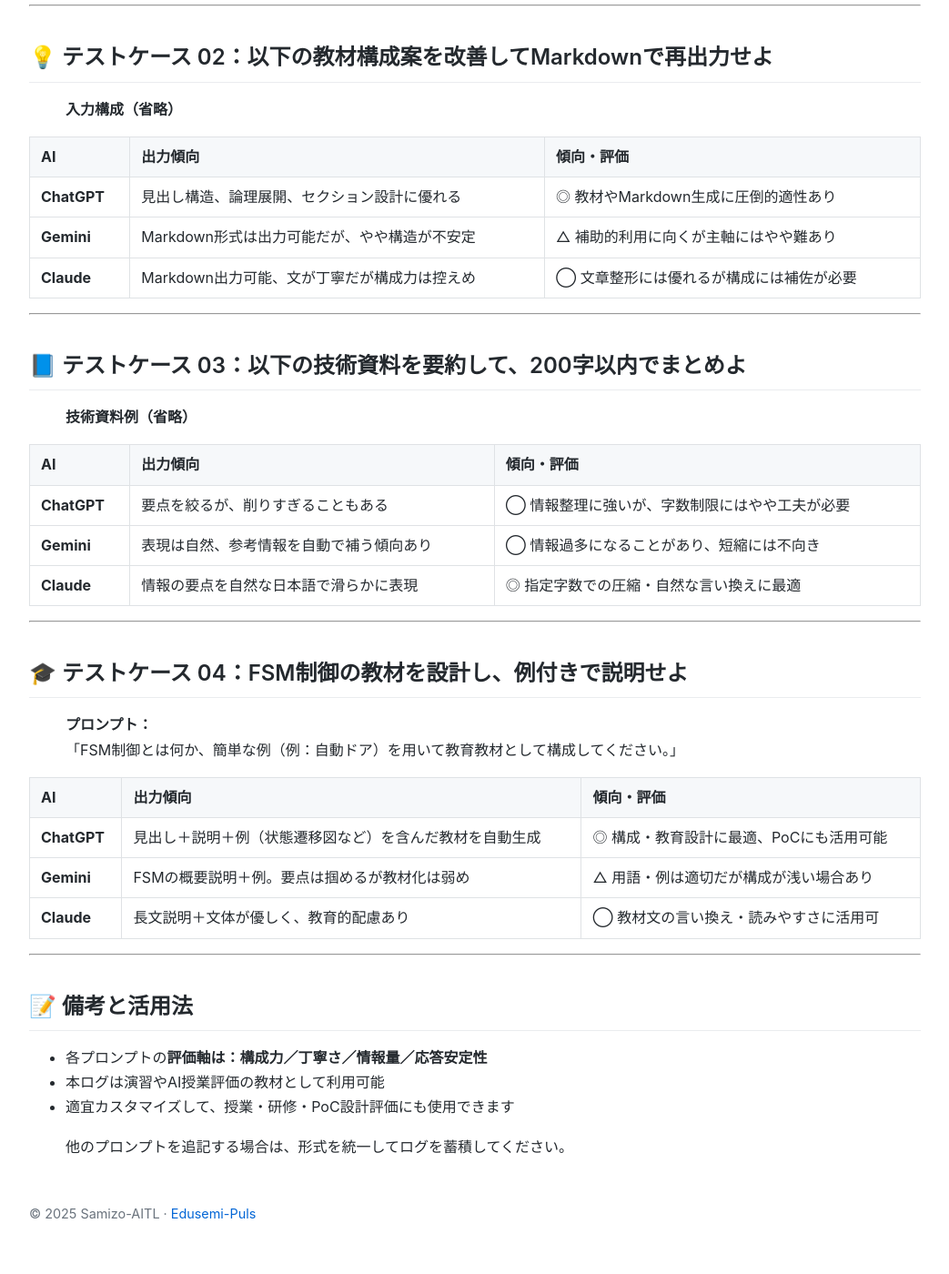
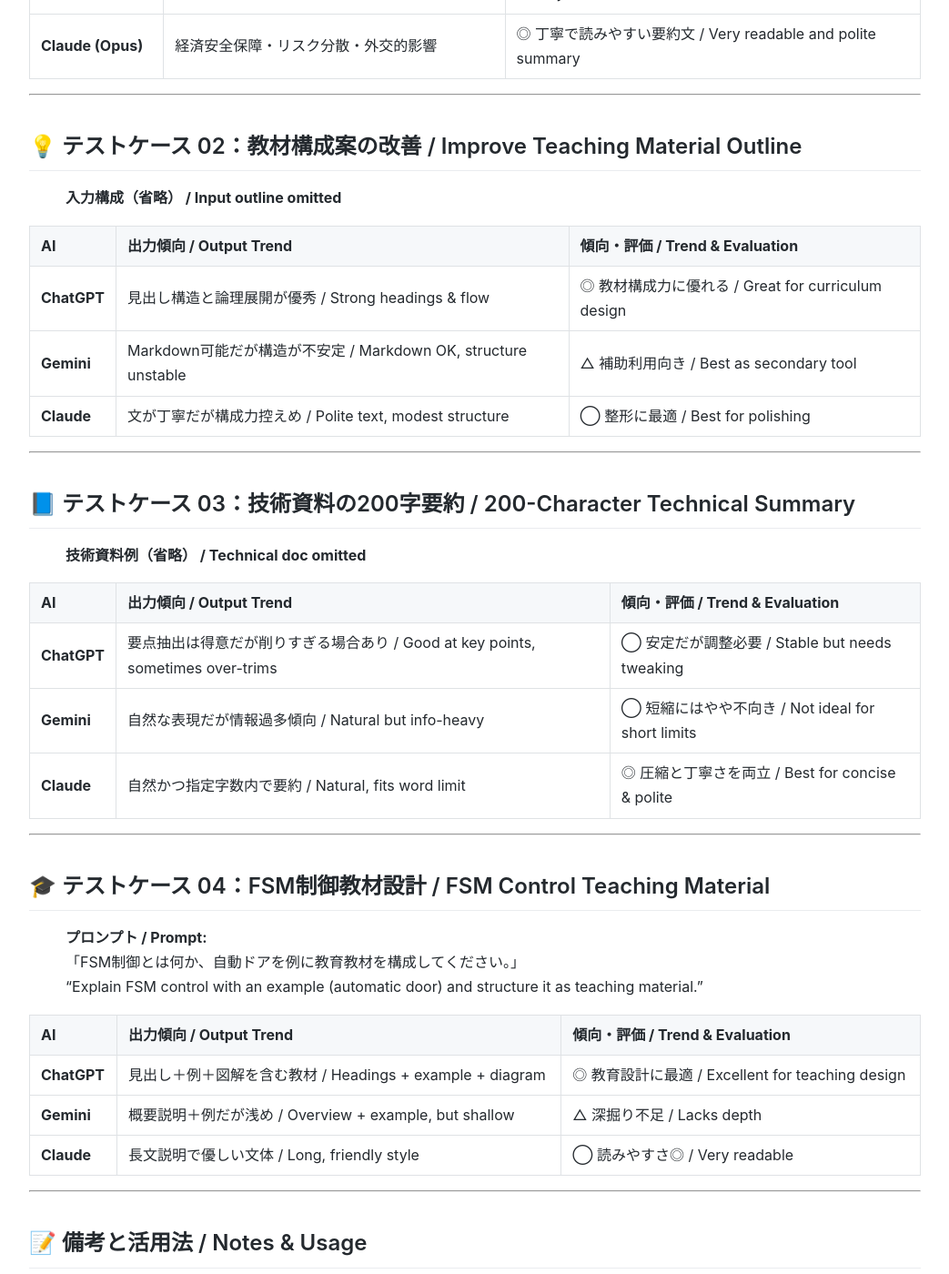
Before and after one commit to Samizo-AITL/Edusemi-Plus, a Jekyll site: the page built from ai-tools-comparison/prompt_test_cases.md, in a window 1280 px wide and 1400 px high, scrolled down 667 px. Shown: the whole window at 91% size, without its empty margins (118-1161 px from the left). Built offline with Jekyll 4.4.1, drawn with Linux system fonts in a browser that asks for light colours; some of the changed text lies outside the part shown.

Commit message:
Update prompt_test_cases.md

```diff
--- a/ai-tools-comparison/prompt_test_cases.md
+++ b/ai-tools-comparison/prompt_test_cases.md
@@ -1,71 +1,82 @@
 ---
 layout: default
-title: AI別プロンプト比較演習ログ（ChatGPT / Gemini / Claude）
+title: 🧪 AI別プロンプト比較演習ログ（ChatGPT / Gemini / Claude）
 ---
 
 ---
 
 # 🧪 AI別プロンプト比較演習ログ（ChatGPT / Gemini / Claude）
+**Prompt Comparison Exercises by AI (ChatGPT / Gemini / Claude)**
 
-本資料では、同じプロンプトを複数の生成AIに投げて得られた回答を比較し、それぞれの得意分野・傾向・弱点を可視化しています。
-Edusemi-Plusにおける教材作成・PoC設計・調査用途において、最適なAIを選定する参考になります。
+本資料は、同一プロンプトを複数の生成AIに入力し、**出力内容・傾向・強み／弱み** を比較した記録です。
+Edusemi-Plus における **教材作成・PoC設計・情報調査** において、最適なAI選定の参考となります。
+This document compares **responses, tendencies, strengths, and weaknesses** of multiple AI models for the same prompts.
 
 ---
 
-## 🧠 テストケース 01：TSMCの地政学的位置づけを説明せよ
+## 🧠 テストケース 01：TSMCの地政学的位置づけ / Geopolitical Importance of TSMC
 
-> **プロンプト：**
+> **プロンプト / Prompt:**
 > 「TSMCがなぜ地政学的に重要な企業とされているのか、半導体供給網との関連で説明してください。」
+> "Explain why TSMC is considered geopolitically important, in relation to the semiconductor supply chain."
 
-| AI | 回答要点 | 傾向・評価 |
-|----|----------|------------|
-| **ChatGPT (GPT-4o)** | 台湾・米中対立・先端ノード供給拠点・米国・日本への拠点展開・地政学リスクの集中 | ◎ 論理構成と説明力が高く、教材化しやすい |
-| **Gemini (1.5 Pro)** | 米中関係・CHIPS法の概要・TSMCの各国進出・NVIDIAとの関連 | ◯ 情報量は多いがやや箇条書き的。最新動向に強い |
-| **Claude (Opus)** | 半導体依存と経済安全保障・リスク分散・外交的影響 | ◎ 表現が丁寧で分かりやすく、要約文に適している |
+| AI | 回答要点 / Key Points | 傾向・評価 / Trend & Evaluation |
+|----|----------------------|----------------------------------|
+| **ChatGPT (GPT-4o)** | 台湾・米中対立・先端ノード供給拠点・米国/日本進出・リスク集中 | ◎ 論理構成と説明力が高く教材化に最適 / Excellent structure, good for teaching |
+| **Gemini (1.5 Pro)** | 米中関係・CHIPS法・海外拠点・NVIDIA関連 | ◯ 最新動向に強いが箇条書き傾向 / Good latest info, list-like style |
+| **Claude (Opus)** | 経済安全保障・リスク分散・外交的影響 | ◎ 丁寧で読みやすい要約文 / Very readable and polite summary |
 
 ---
 
-## 💡 テストケース 02：以下の教材構成案を改善してMarkdownで再出力せよ
+## 💡 テストケース 02：教材構成案の改善 / Improve Teaching Material Outline
 
-> **入力構成（省略）**
+> **入力構成（省略） / Input outline omitted**
 
-| AI | 出力傾向 | 傾向・評価 |
-|----|-----------|------------|
-| **ChatGPT** | 見出し構造、論理展開、セクション設計に優れる | ◎ 教材やMarkdown生成に圧倒的適性あり |
-| **Gemini** | Markdown形式は出力可能だが、やや構造が不安定 | △ 補助的利用に向くが主軸にはやや難あり |
-| **Claude** | Markdown出力可能、文が丁寧だが構成力は控えめ | ◯ 文章整形には優れるが構成には補佐が必要 |
+| AI | 出力傾向 / Output Trend | 傾向・評価 / Trend & Evaluation |
+|----|------------------------|----------------------------------|
+| **ChatGPT** | 見出し構造と論理展開が優秀 / Strong headings & flow | ◎ 教材構成力に優れる / Great for curriculum design |
+| **Gemini** | Markdown可能だが構造が不安定 / Markdown OK, structure unstable | △ 補助利用向き / Best as secondary tool |
+| **Claude** | 文が丁寧だが構成力控えめ / Polite text, modest structure | ◯ 整形に最適 / Best for polishing |
 
 ---
 
-## 📘 テストケース 03：以下の技術資料を要約して、200字以内でまとめよ
+## 📘 テストケース 03：技術資料の200字要約 / 200-Character Technical Summary
 
-> **技術資料例（省略）**
+> **技術資料例（省略） / Technical doc omitted**
 
-| AI | 出力傾向 | 傾向・評価 |
-|----|-----------|------------|
-| **ChatGPT** | 要点を絞るが、削りすぎることもある | ◯ 情報整理に強いが、字数制限にはやや工夫が必要 |
-| **Gemini** | 表現は自然、参考情報を自動で補う傾向あり | ◯ 情報過多になることがあり、短縮には不向き |
-| **Claude** | 情報の要点を自然な日本語で滑らかに表現 | ◎ 指定字数での圧縮・自然な言い換えに最適 |
+| AI | 出力傾向 / Output Trend | 傾向・評価 / Trend & Evaluation |
+|----|------------------------|----------------------------------|
+| **ChatGPT** | 要点抽出は得意だが削りすぎる場合あり / Good at key points, sometimes over-trims | ◯ 安定だが調整必要 / Stable but needs tweaking |
+| **Gemini** | 自然な表現だが情報過多傾向 / Natural but info-heavy | ◯ 短縮にはやや不向き / Not ideal for short limits |
+| **Claude** | 自然かつ指定字数内で要約 / Natural, fits word limit | ◎ 圧縮と丁寧さを両立 / Best for concise & polite |
 
 ---
 
-## 🎓 テストケース 04：FSM制御の教材を設計し、例付きで説明せよ
+## 🎓 テストケース 04：FSM制御教材設計 / FSM Control Teaching Material
 
-> **プロンプト：**
-> 「FSM制御とは何か、簡単な例（例：自動ドア）を用いて教育教材として構成してください。」
+> **プロンプト / Prompt:**
+> 「FSM制御とは何か、自動ドアを例に教育教材を構成してください。」
+> "Explain FSM control with an example (automatic door) and structure it as teaching material."
 
-| AI | 出力傾向 | 傾向・評価 |
-|----|-----------|------------|
-| **ChatGPT** | 見出し＋説明＋例（状態遷移図など）を含んだ教材を自動生成 | ◎ 構成・教育設計に最適、PoCにも活用可能 |
-| **Gemini** | FSMの概要説明＋例。要点は掴めるが教材化は弱め | △ 用語・例は適切だが構成が浅い場合あり |
-| **Claude** | 長文説明＋文体が優しく、教育的配慮あり | ◯ 教材文の言い換え・読みやすさに活用可 |
+| AI | 出力傾向 / Output Trend | 傾向・評価 / Trend & Evaluation |
+|----|------------------------|----------------------------------|
+| **ChatGPT** | 見出し＋例＋図解を含む教材 / Headings + example + diagram | ◎ 教育設計に最適 / Excellent for teaching design |
+| **Gemini** | 概要説明＋例だが浅め / Overview + example, but shallow | △ 深掘り不足 / Lacks depth |
+| **Claude** | 長文説明で優しい文体 / Long, friendly style | ◯ 読みやすさ◎ / Very readable |
 
 ---
 
-## 📝 備考と活用法
+## 📝 備考と活用法 / Notes & Usage
 
-- 各プロンプトの**評価軸は：構成力／丁寧さ／情報量／応答安定性**
-- 本ログは演習やAI授業評価の教材として利用可能
-- 適宜カスタマイズして、授業・研修・PoC設計評価にも使用できます
+- **評価軸 / Evaluation axes:** 構成力 / 丁寧さ / 情報量 / 応答安定性
+- 授業・研修・PoC評価教材として活用可能 / Usable for lectures, training, and PoC evaluation
+- 新しいプロンプトを追加する際は形式統一 / Keep same format for new prompts
 
-> 他のプロンプトを追記する場合は、形式を統一してログを蓄積してください。
+> 詳細は [README.md](./README.md) および [ai_selection_guide.md](./ai_selection_guide.md) を参照
+> See also [README.md](./README.md) and [ai_selection_guide.md](./ai_selection_guide.md)
+
+---
+
+## 🔙 戻る / Back
+- **JP:** [AIツール比較と使い分けガイドへ戻る](./README.md)
+- **EN:** [Return to AI Tools Comparison Guide](./README.md)
```
